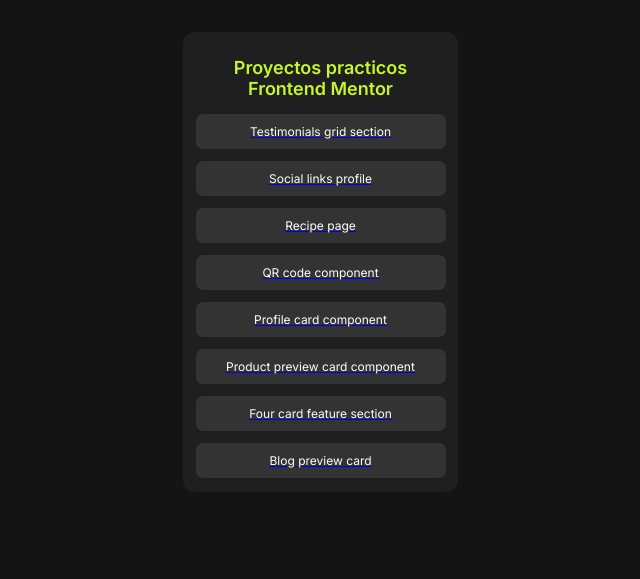
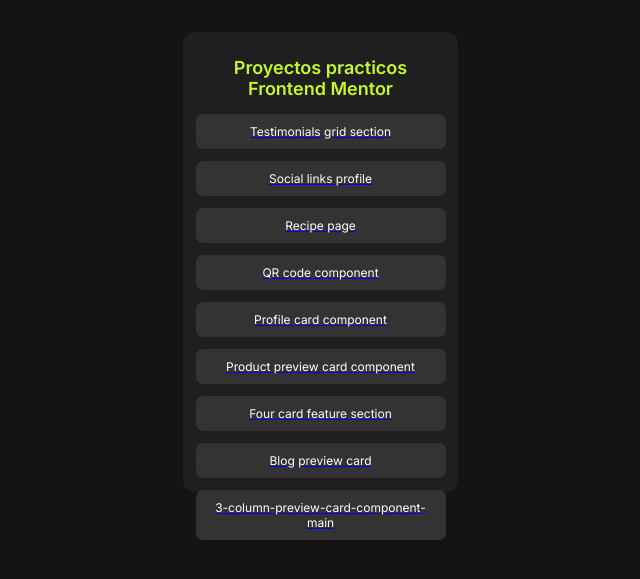
Before and after one commit to danesp93/development, a plain HTML site: page index.html in a window 1280 px wide. Shown: the part 153-732 px from the top of the page, without its empty margins (281-921 px from the left). Drawn offline with Linux system fonts and the light colour scheme.

Commit message:
development

```diff
--- a/index.html
+++ b/index.html
@@ -44,6 +44,9 @@
                 <dt class="bto-1" >
                     <a href="https://danesp93.github.io/development/Blog%20preview%20card/" target="_blank"><p >Blog preview card</p>
                 </dt>
+                <dt class="bto-1" >
+                    <a href="https://danesp93.github.io/development/3-column-preview-card-component-main/" target="_blank"><p >3-column-preview-card-component-main</p>
+                </dt>
             </dl>
         </footer>
     </div>
```
